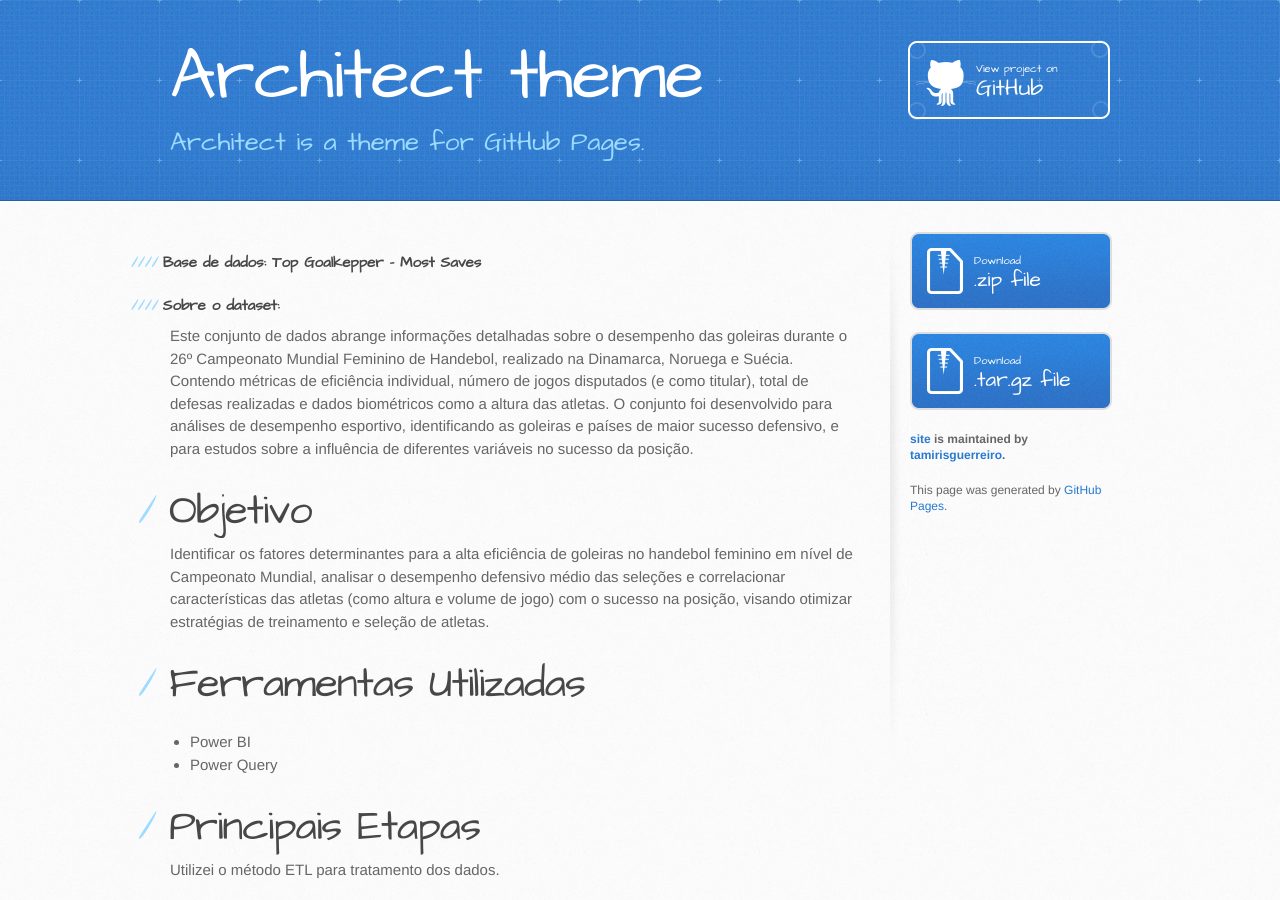
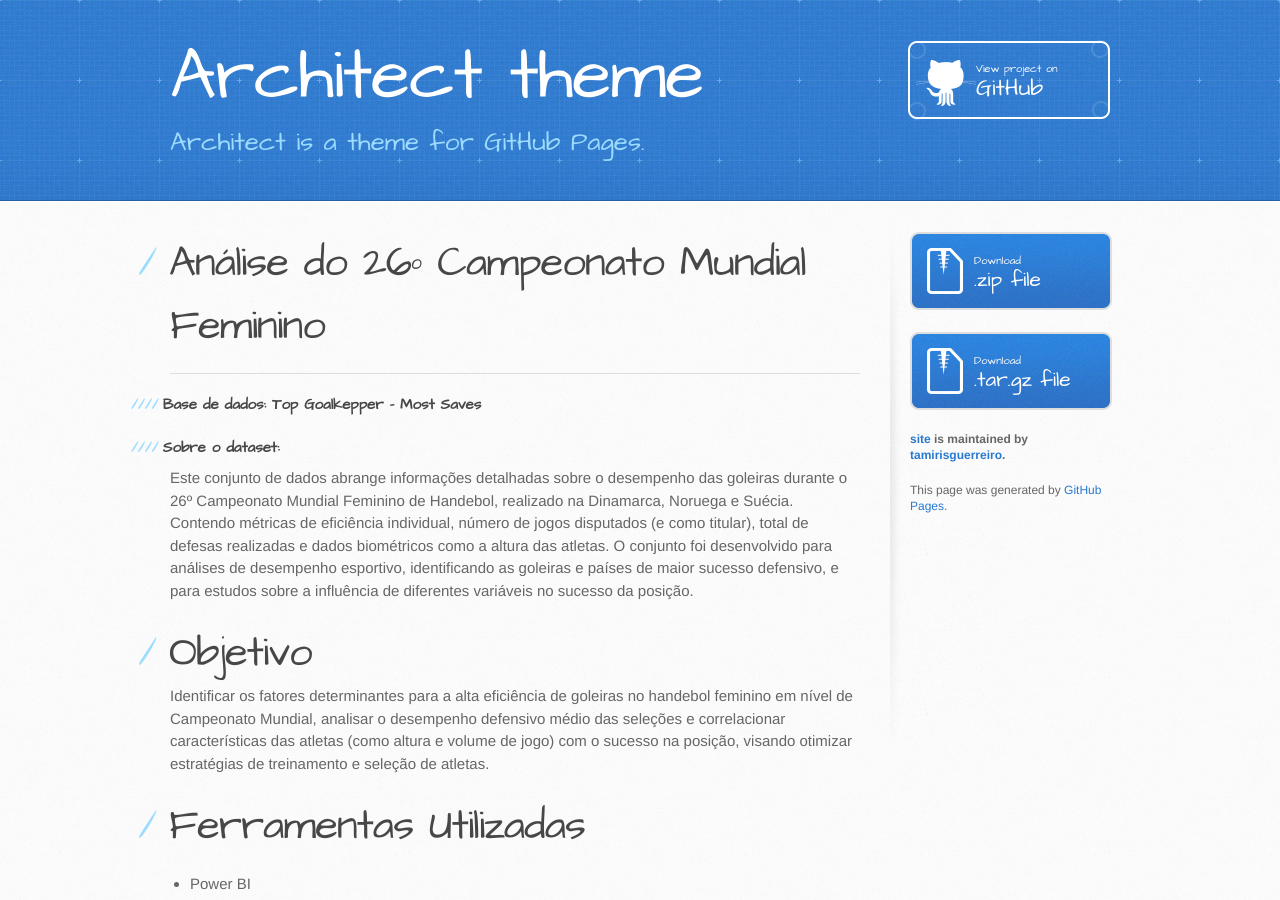
Before and after one commit to tamirisguerreiro/site, a Jekyll site: the page built from 26mundialfeminino.md, in a window 1280 px wide and 900 px high. Built offline with Jekyll 4.4.1, drawn with Linux system fonts in a browser that asks for light colours; our own code applies the rules of GitHub Pages for plain Markdown files; some of the changed lines change nothing that is shown.

Commit message:
Update 26mundialfeminino.md

```diff
--- a/26mundialfeminino.md
+++ b/26mundialfeminino.md
@@ -1,6 +1,9 @@
+---
+layout: default
 ---
 
-# Análise do 26º Campeonato Mundial Feminino de IHF
+#  Análise do 26º Campeonato Mundial Feminino
+
 ---
 
 #### Base de dados: Top Goalkepper - Most Saves
```
